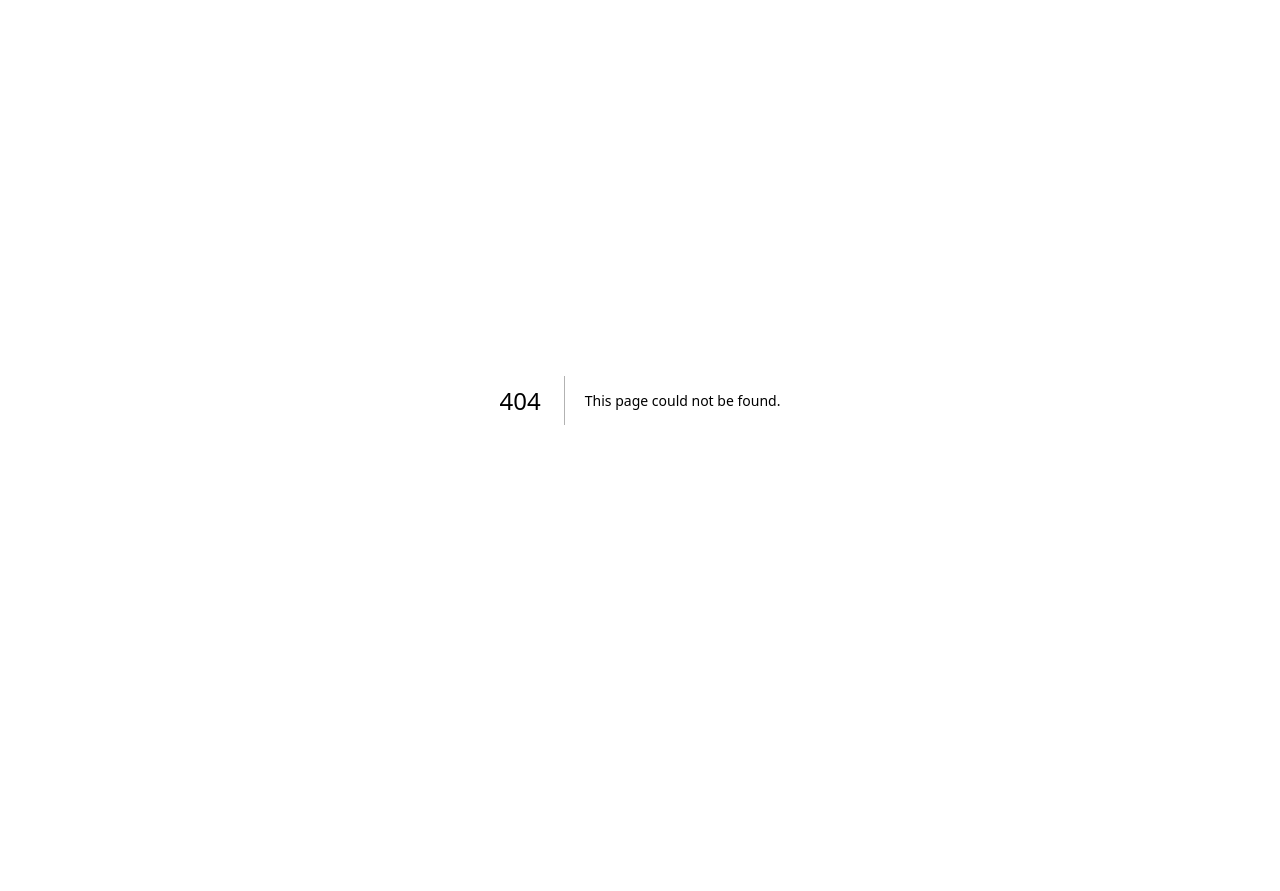
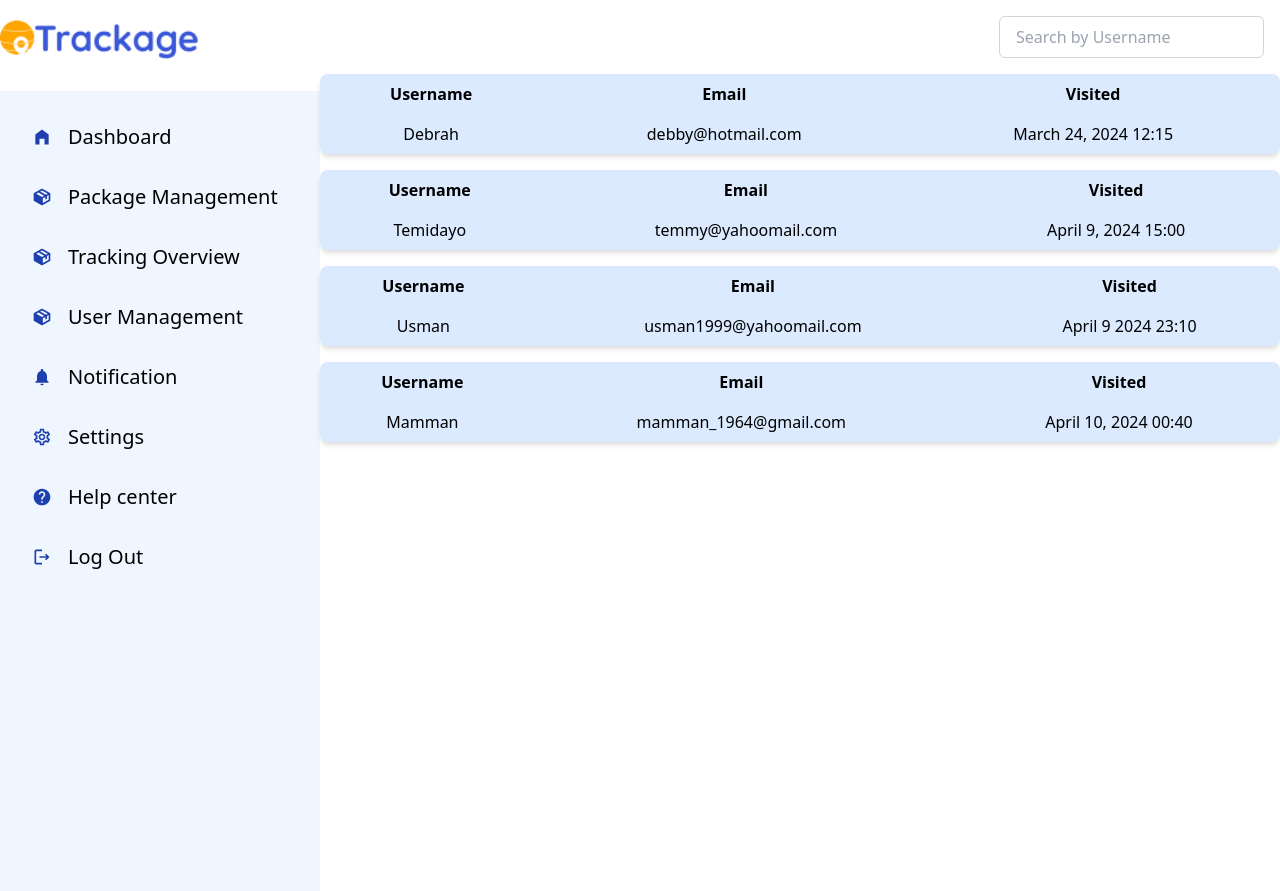
Before and after one commit to EniolaCodes/trackage, a Next.js app: page /usermanagement in a window 1280 px wide. Before the commit this address had no page. Before the commit the page ends 800 px from the top, so only its background shows below. Built offline with nearby package versions, Linux system fonts and the light colour scheme.

Commit message:
add the user management page

```diff
--- /dev/null
+++ b/src/components/ManageUser.js
@@ -0,0 +1,34 @@
+import React from 'react';
+
+const ManageUser = ({ Username, Email, Visited }) => {
+
+
+
+
+    return (
+                <div className="bg-blue-100 rounded-lg shadow-md mb-4">
+            <table className="w-full">
+                <thead >
+                    <tr>
+                        <th className="px-4 py-2 text-center">Username</th>
+                        <th className="px-4 py-2 text-center">Email</th>
+                        <th className="px-4 py-2 text-center">Visited</th>
+
+                    </tr>
+                </thead>
+                <tbody >
+                    <tr>
+                        <td className="px-4 py-2 text-center">{Username}</td>
+                        <td className="px-4 py-2 text-center">{Email}</td>
+                        <td className="px-4 py-2 text-center">{Visited}</td>
+                    </tr>
+                </tbody>
+            </table>
+        </div>
+
+
+
+    );
+
+};
+export default ManageUser;
--- a/src/pages/adminlayout.js
+++ b/src/pages/adminlayout.js
@@ -23,7 +23,9 @@ const Adminlayout = ({children}) => {
           <BiSolidPackage  className='text-blue-800'/>
           <Link href={"/packagemanagement"} className='ml-4'>Tracking Overview</Link> </li>
 
-
+          <li className='mb-8 flex items-center text-xl'>
+          <BiSolidPackage  className='text-blue-800'/>
+          <Link href={"/usermanagement"} className='ml-4'>User Management</Link> </li>
           <li className='mb-8 flex items-center text-xl'>
           <MdNotifications className='text-blue-800'/>
           <Link href={"/adminnotification"} className='ml-4'>Notification</Link> </li>
--- /dev/null
+++ b/src/pages/usermanagement.js
@@ -0,0 +1,26 @@
+import React from 'react'
+import Adminlayout from './adminlayout'
+import ManageUser from '@/components/ManageUser'
+
+const Usermanagement = () => {
+  return (
+    <Adminlayout>
+      <div className='container mx-auto'>
+      <div className='p-4 flex justify-end'>
+            <input
+          type="text"
+          name='name'
+          placeholder="Search by Username"
+          className="border border-gray-300 rounded-md px-4 py-2 focus:outline-none"
+        />
+            </div>
+        <ManageUser Username="Debrah" Email="debby@hotmail.com" Visited="March 24, 2024 12:15"/>
+        <ManageUser Username="Temidayo" Email="temmy@yahoomail.com" Visited="April 9, 2024 15:00"/>
+        <ManageUser Username="Usman" Email="usman1999@yahoomail.com" Visited="April 9 2024 23:10"/>
+        <ManageUser Username="Mamman" Email="mamman_1964@gmail.com" Visited="April 10, 2024 00:40"/>
+      </div>
+    </Adminlayout>
+  )
+}
+
+export default Usermanagement
```
